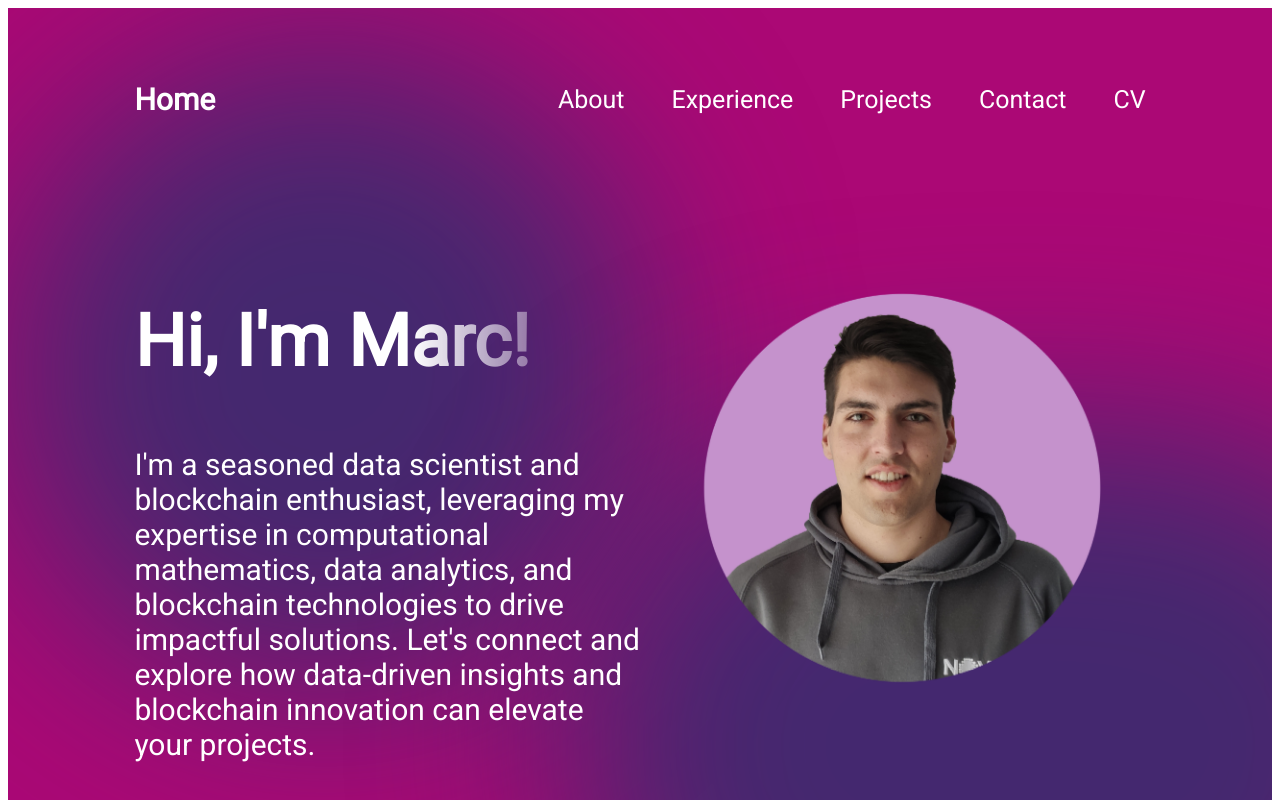
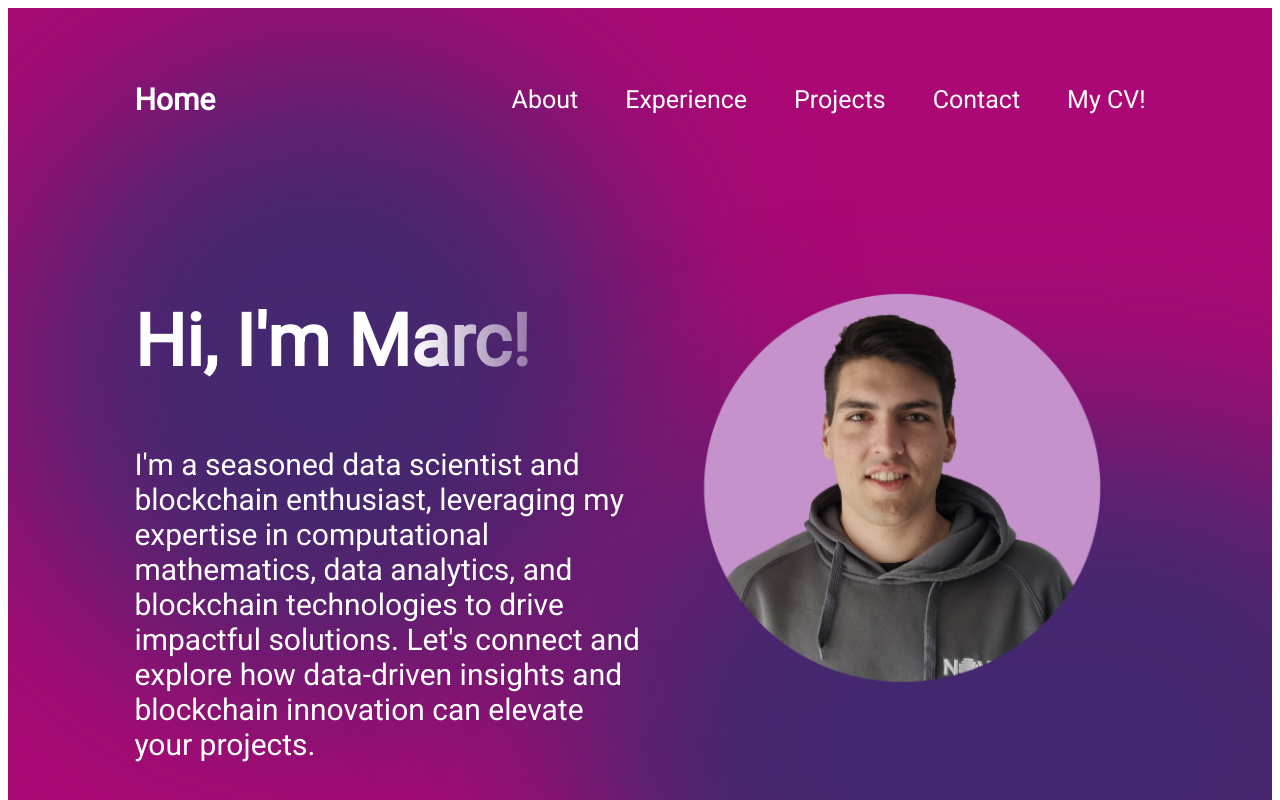
Before and after one commit to MarcLlopart/MarcLlopart-portfolio, a React (Vite) app: page / in a window 1280 px wide. Shown: the top 800 px of the page. Built offline with nearby package versions, Linux system fonts and the light colour scheme.

Commit message:
final fixes

```diff
--- a/src/components/Navbar/Navbar.jsx
+++ b/src/components/Navbar/Navbar.jsx
@@ -52,7 +52,7 @@ export const Navbar = () => {
                         <a href="#contact">Contact</a>
                     </li>
                     <li>
-                        <a href="https://github.com/MarcLlopart/MarcLlopart-portfolio/raw/main/assets/cv/cv_mllopart2024.pdf" download>CV</a>
+                        <a href="https://github.com/MarcLlopart/MarcLlopart-portfolio/raw/main/assets/cv/cv_mllopart2024.pdf" download>My CV!</a>
                     </li>
                 </ul>
             </div>
```
